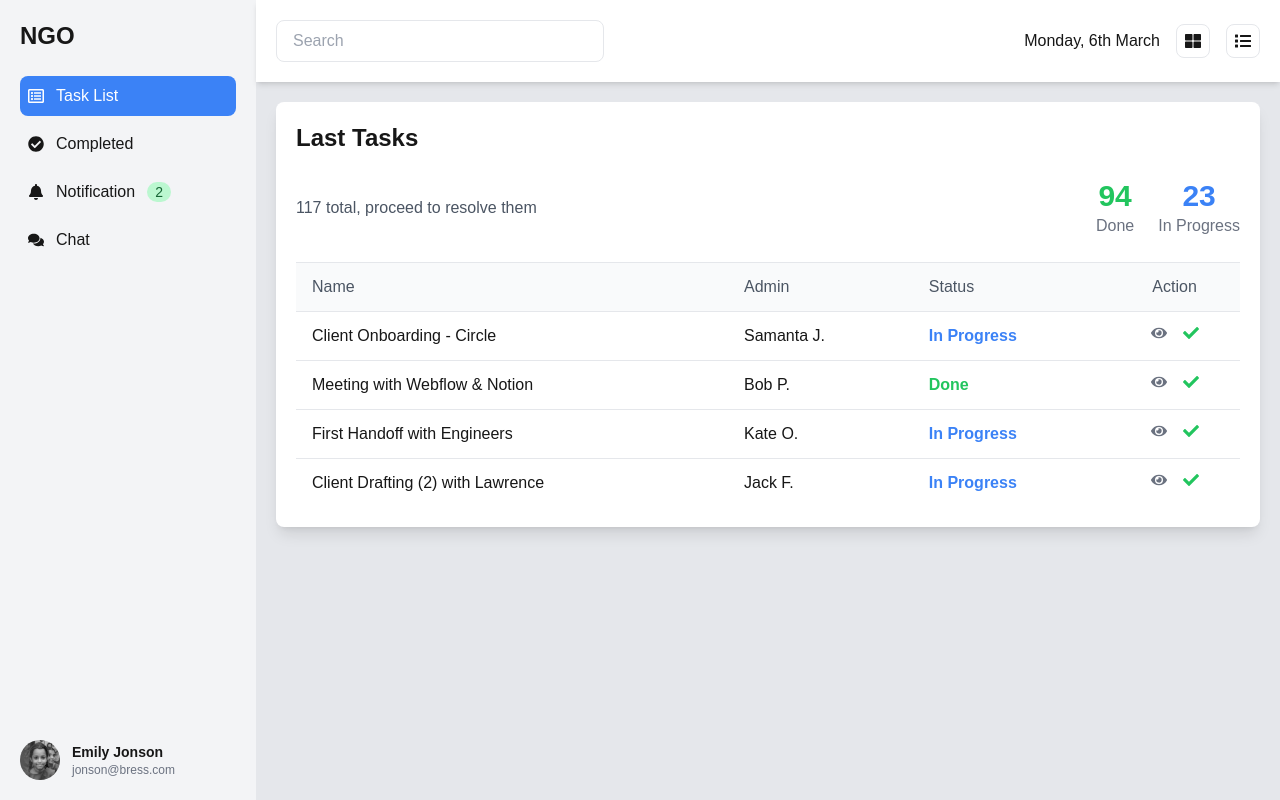
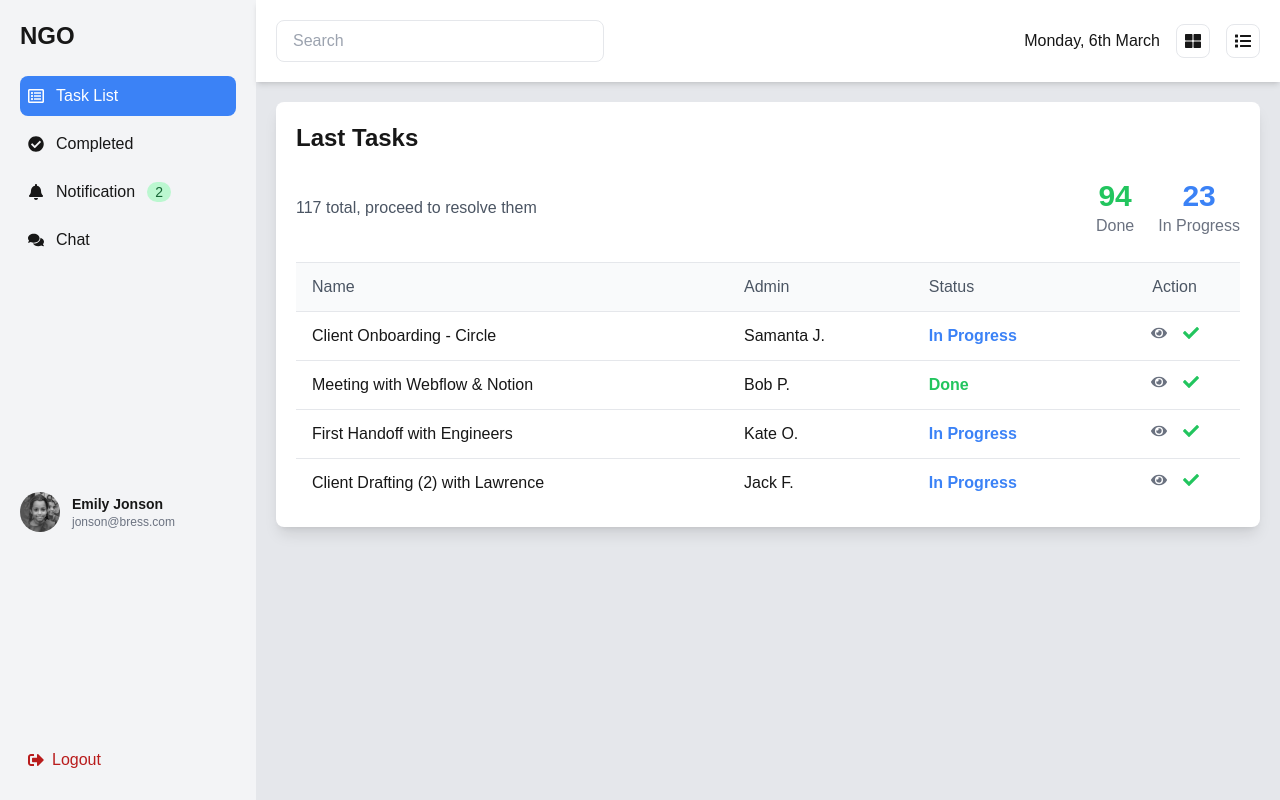
Before and after one commit to catnoirr/volunteer-app, a Next.js app: page /dashboard in a window 1280 px wide. Built offline with nearby package versions, Linux system fonts and the light colour scheme; no server answers; sample sign-in values are in the browser's storage.

Commit message:
login sucesss

```diff
--- a/src/app/components/Sidebar.tsx
+++ b/src/app/components/Sidebar.tsx
@@ -1,7 +1,42 @@
-// components/Sidebar.js
-import { FaBell, FaRegListAlt, FaCheckCircle, FaComments } from 'react-icons/fa';
+// components/Sidebar.tsx
+"use client"
+import { useEffect, useState } from 'react';
+import { useRouter } from 'next/navigation';
+import { FaBell, FaRegListAlt, FaCheckCircle, FaComments, FaSignOutAlt } from 'react-icons/fa';
+import { auth } from "../../lib/firebaseConfig"; // Adjust the import path as necessary
+import { onAuthStateChanged, signOut } from 'firebase/auth';
 
 export default function Sidebar() {
+  const [loading, setLoading] = useState<boolean>(true);
+  const [isAuthenticated, setIsAuthenticated] = useState<boolean>(false);
+  const router = useRouter();
+
+  useEffect(() => {
+    const unsubscribe = onAuthStateChanged(auth, (user) => {
+      if (user) {
+        setIsAuthenticated(true);
+      } else {
+        router.push('/'); // Redirect to login page if not authenticated
+      }
+      setLoading(false);
+    });
+
+    return () => unsubscribe(); // Cleanup subscription on unmount
+  }, [router]);
+
+  const handleLogout = async () => {
+    try {
+      await signOut(auth);
+      router.push('/'); // Redirect to the main page after logout
+    } catch (error) {
+      console.error('Logout error:', error);
+    }
+  };
+
+  if (loading) {
+    return <div>Loading...</div>; // Optionally show a loading state
+  }
+
   return (
     <div className="w-64 h-screen bg-gray-100 p-5 flex flex-col justify-between">
       <div>
@@ -29,6 +64,13 @@ export default function Sidebar() {
           <p className="text-xs text-gray-500">jonson@bress.com</p>
         </div>
       </div>
+      <button
+        onClick={handleLogout}
+        className="flex items-center space-x-2 p-2 mt-4 rounded-lg hover:bg-red-500 text-red-700"
+      >
+        <FaSignOutAlt />
+        <span>Logout</span>
+      </button>
     </div>
   );
 }
```
